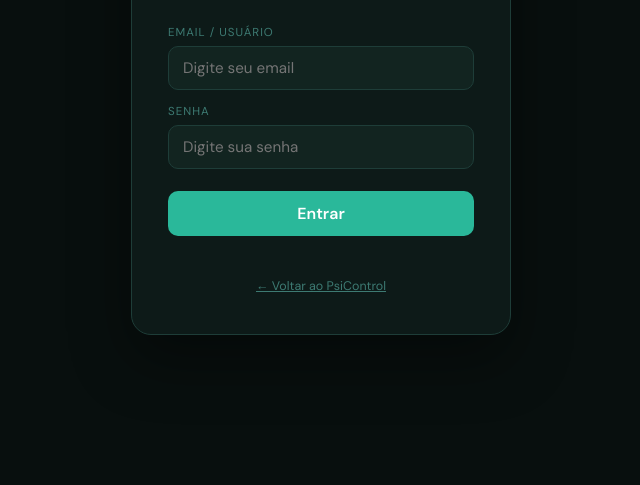
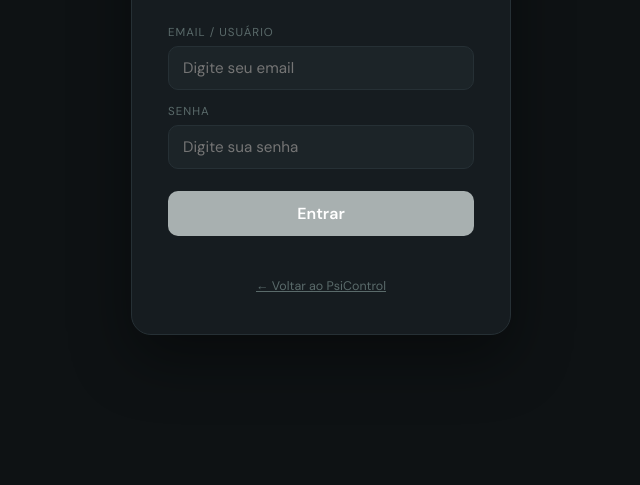
Before and after one commit to jefersonfdsm-jpg/psicontrol, a plain HTML site: page laudos.html in a window 1280 px wide. Shown: the part 315-800 px from the top of the page, without its empty margins (319-959 px from the left). Drawn offline with Linux system fonts and the light colour scheme.

Commit message:
Laudos: paleta cinza-prata exclusiva

```diff
--- a/laudos.html
+++ b/laudos.html
@@ -9,7 +9,7 @@
 <title>Laudos — PsiControl</title>
 <link href="https://fonts.googleapis.com/css2?family=DM+Serif+Display:ital@0;1&family=DM+Sans:wght@300;400;500;600&display=swap" rel="stylesheet">
 <style>
-:root{--bg:#080f0e;--surface:#0d1a18;--surface2:#122420;--border:#1e3d38;--accent:#2ab89a;--accent2:#56d4c8;--accent3:#f0b429;--danger:#ef4444;--success:#3fd4a0;--text:#e2f0ee;--text2:#7ab5ae;--text3:#3d7a72;--radius:12px;--sidebar:260px;}
+:root{--bg:#0e1214;--surface:#161c20;--surface2:#1c2428;--border:#263035;--accent:#a8b0b0;--accent2:#c8d0d0;--accent3:#f0b429;--danger:#ef4444;--success:#2a8a8a;--text:#e8ecec;--text2:#a8b0b0;--text3:#5a6a6a;--radius:12px;--sidebar:260px;}
 *{margin:0;padding:0;box-sizing:border-box;}
 body{font-family:'DM Sans',sans-serif;background:var(--bg);color:var(--text);height:100vh;display:flex;overflow:hidden;}
 
```
